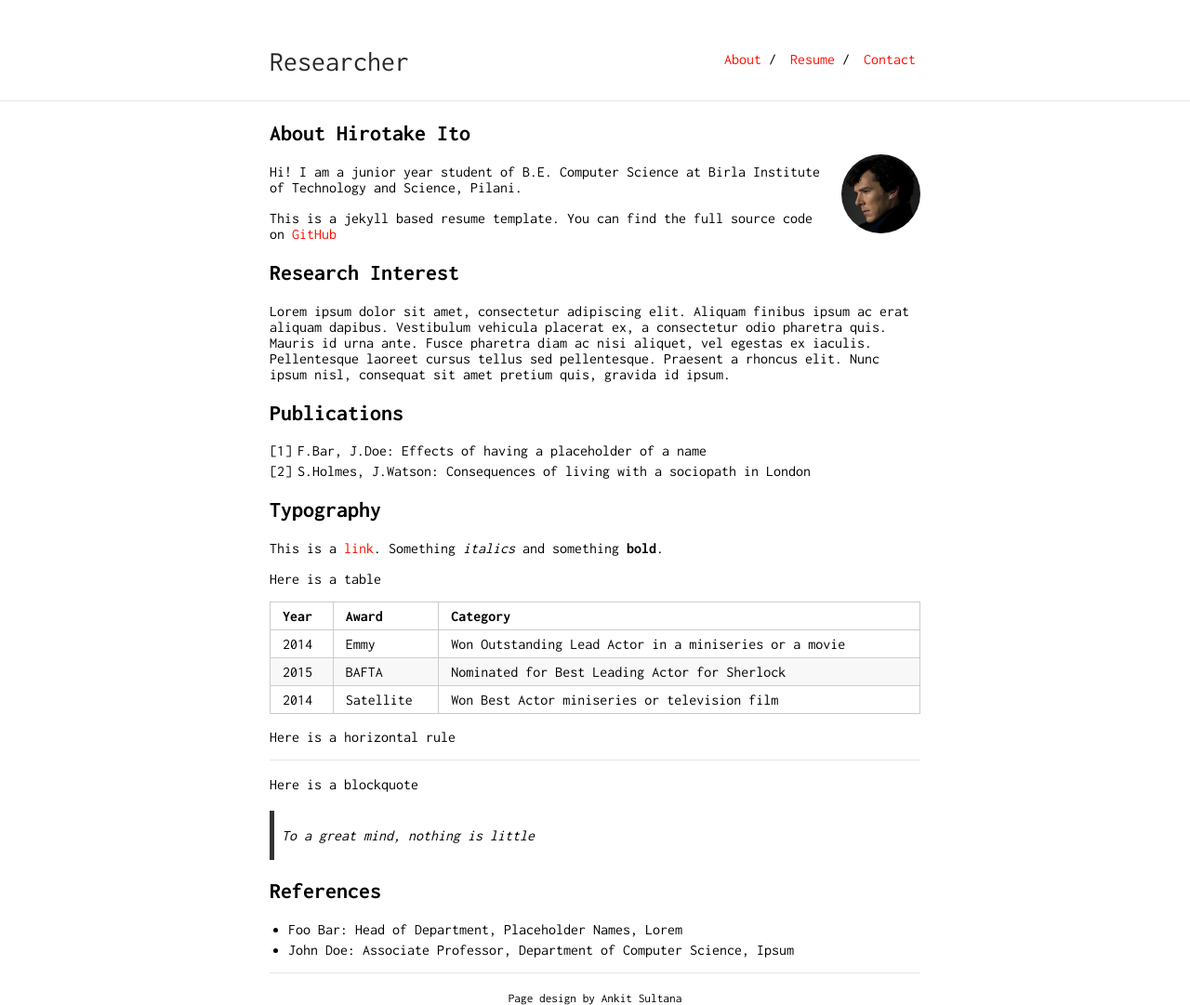
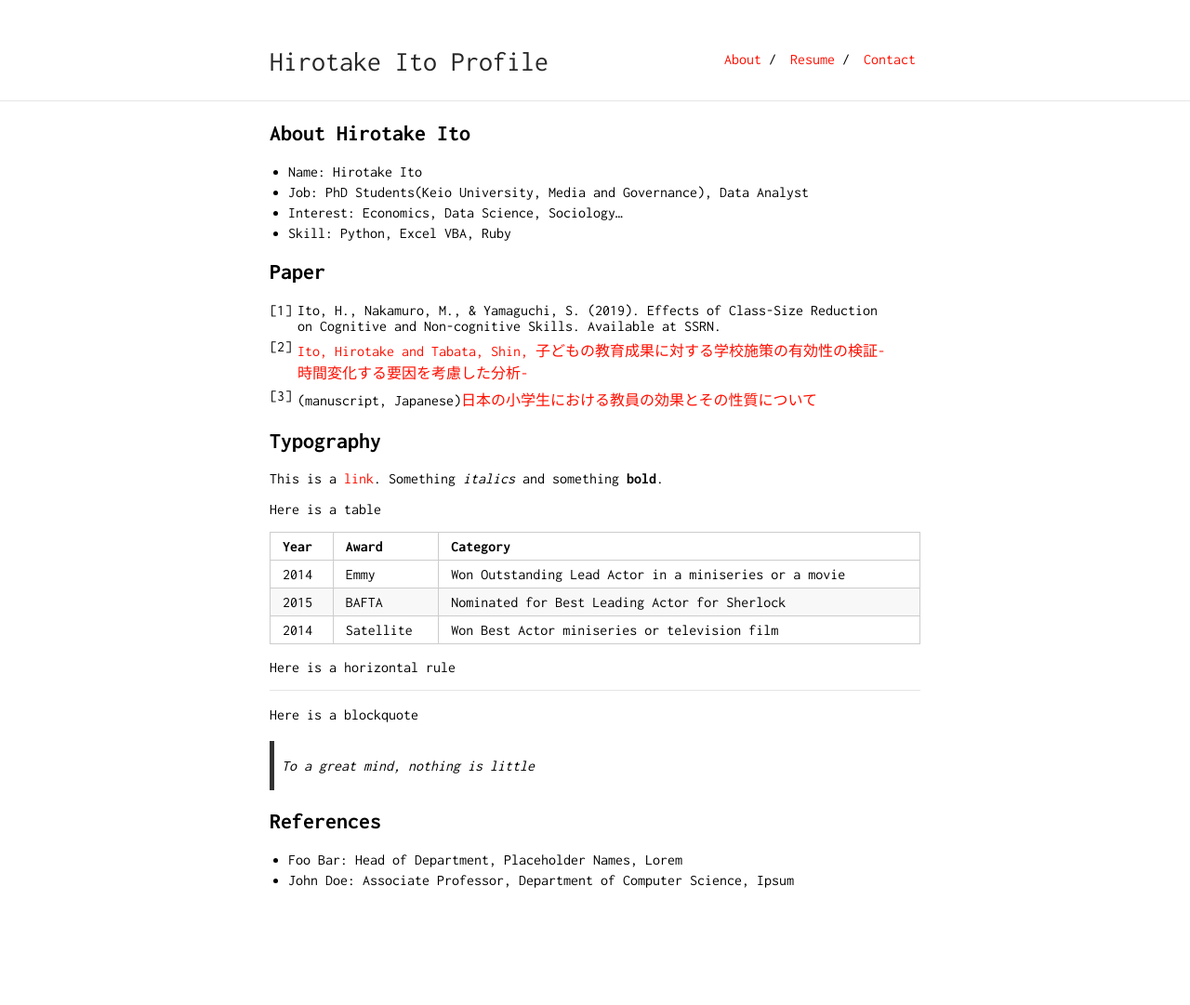
Before and after one commit to HirotakeIto/portfolio_hirotake, a Jekyll site: the page built from index.md, in a window 1280 px wide. Shown: the whole page at 93% size. Built offline with Jekyll 4.4.1, drawn with Linux system fonts in a browser that asks for light colours; our own code applies the rules of GitHub Pages for plain Markdown files; after the commit the page ends 955 px from its top, so only the background shows below that.

Commit message:
add paper

```diff
--- a/_config.yml
+++ b/_config.yml
@@ -1,6 +1,6 @@
 remote_theme: ankitsultana/researcher@gem
-title: Researcher
-url: "https://ankitsultana.com"
+title: Hirotake Ito Profile
+url: "https://hirotakeito.github.io"
 baseurl: "."
 
 markdown: kramdown
@@ -8,7 +8,7 @@ markdown: kramdown
 
 tracking_id: #
 
-footer: yes
+footer: no
 footer_url: "https://github.com/ankitsultana"
 footer_text: "Page design by Ankit Sultana"
 
--- a/index.md
+++ b/index.md
@@ -4,20 +4,19 @@ layout: default
 
 ## About Hirotake Ito
 
-<img class="profile-picture" src="sherlock.jpg">
+<!-- <img class="profile-picture" src="sherlock.jpg"> -->
 
-Hi! I am a junior year student of B.E. Computer Science at Birla Institute of Technology and Science, Pilani.
+* Name: Hirotake Ito
+* Job: PhD Students(Keio University, Media and Governance), Data Analyst
+* Interest: Economics, Data Science, Sociology...
+* Skill: Python, Excel VBA, Ruby
 
-This is a jekyll based resume template. You can find the full source code on [GitHub](https://github.com/bk2dcradle/researcher)
 
-## Research Interest
+## Paper
 
-Lorem ipsum dolor sit amet, consectetur adipiscing elit. Aliquam finibus ipsum ac erat aliquam dapibus. Vestibulum vehicula placerat ex, a consectetur odio pharetra quis. Mauris id urna ante. Fusce pharetra diam ac nisi aliquet, vel egestas ex iaculis. Pellentesque laoreet cursus tellus sed pellentesque. Praesent a rhoncus elit. Nunc ipsum nisl, consequat sit amet pretium quis, gravida id ipsum.
-
-## Publications
-
-1. F.Bar, J.Doe: Effects of having a placeholder of a name
-2. S.Holmes, J.Watson: Consequences of living with a sociopath in London
+1. Ito, H., Nakamuro, M., & Yamaguchi, S. (2019). Effects of Class-Size Reduction on Cognitive and Non-cognitive Skills. Available at SSRN.
+2. [Ito, Hirotake and Tabata, Shin, 子どもの教育成果に対する学校施策の有効性の検証-時間変化する要因を考慮した分析- ](https://papers.ssrn.com/sol3/papers.cfm?abstract_id=3362177)
+3. (manuscript, Japanese)[日本の小学生における教員の効果とその性質について](./kinsler.pdf)
 
 ## Typography
 
```
Also changed, not shown: 1 other file.
